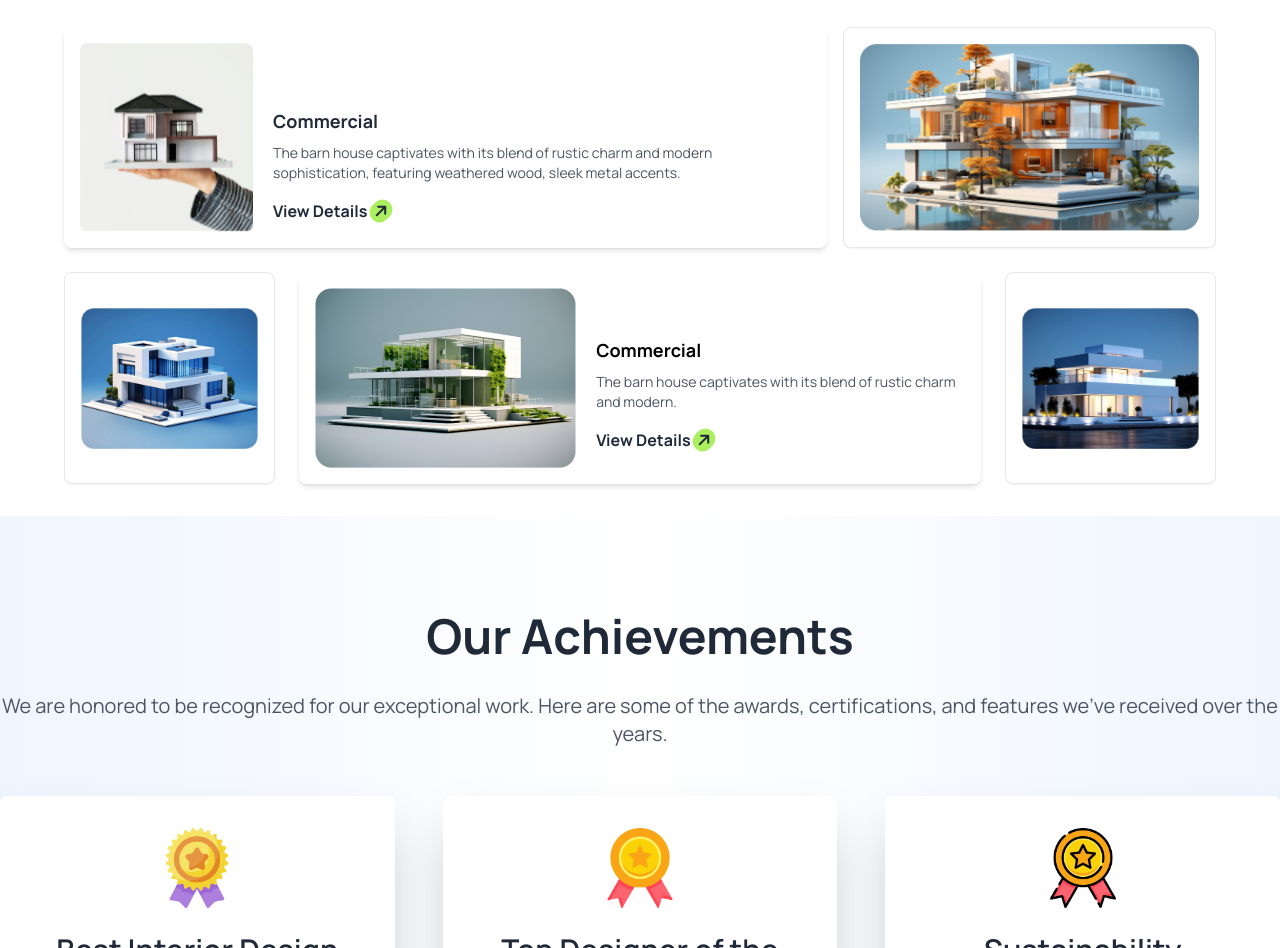
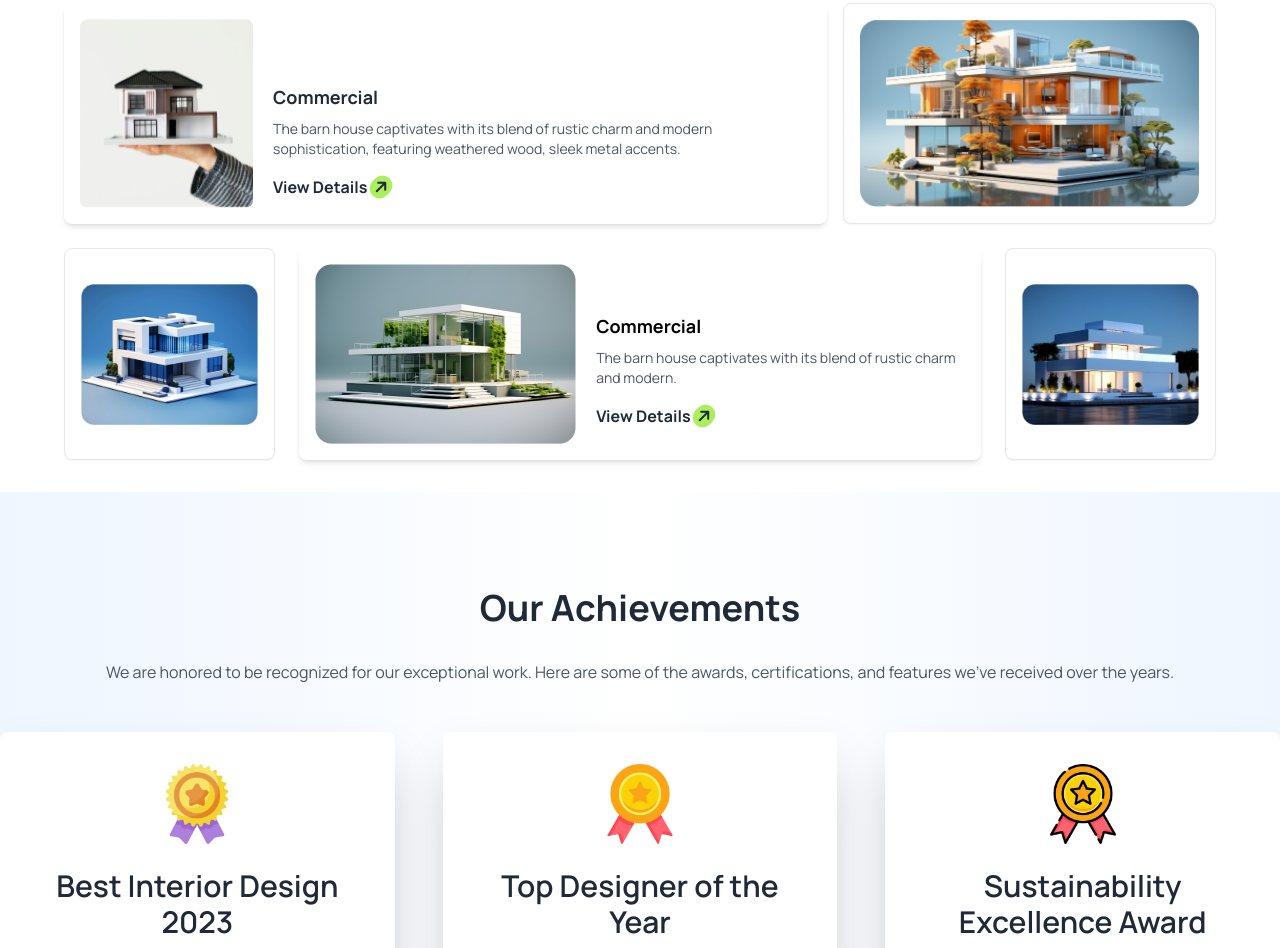
Before and after one commit to akib1437/Assingment-3, a plain HTML site: page index.html in a window 1280 px wide. Shown: the part 2203-3151 px from the top of the page. Drawn offline with nearby package versions, Linux system fonts and the light colour scheme; a web font is replaced by a local one.

Commit message:
All done

```diff
--- a/index.html
+++ b/index.html
@@ -56,7 +56,7 @@
                             <svg xmlns="http://www.w3.org/2000/svg" class="h-5 w-5" fill="none" viewBox="0 0 24 24"
                                 stroke="currentColor">
                                 <path stroke-linecap="round" stroke-linejoin="round" stroke-width="2"
-                                    d="M4 6h16M4 12h8m-8 6h16" />
+                                    d="M4 6h16M4 12h8m-8 6h16"/>
                             </svg>
                         </div>
                         <ul tabindex="0"
@@ -164,7 +164,7 @@
             </div>
         </section>
         <!-- Section Work Process -->
-        <section class="bg-gray-100 rounded-lg p-8 px-28">
+        <section class="bg-gray-100 rounded-lg p-8 px-8">
             <div class="text-center mb-8">
                 <button class="btn btn-outline btn-sm mb-4 font-bold rounded-full"><svg
                         xmlns="http://www.w3.org/2000/svg" fill="none" viewBox="0 0 24 24" stroke-width="1.5"
@@ -287,8 +287,8 @@
         <!-- my section achievements-->
         <section id="achievements" class="py-24 bg-gradient-to-r from-blue-50 via-white to-blue-50">
             <div class="max-w-7xl mx-auto text-center">
-                <h2 class="text-5xl font-bold mb-8 text-gray-800">Our Achievements</h2>
-                <p class="text-xl mb-12 text-gray-600">We are honored to be recognized for our exceptional work. Here
+                <h2 class="text-4xl font-bold mb-8 text-gray-800">Our Achievements</h2>
+                <p class=" mb-12 text-gray-600">We are honored to be recognized for our exceptional work. Here
                     are some of the awards, certifications, and features we've received over the years.</p>
 
                 <div class="grid grid-cols-1 sm:grid-cols-2 md:grid-cols-3 gap-12">
```
